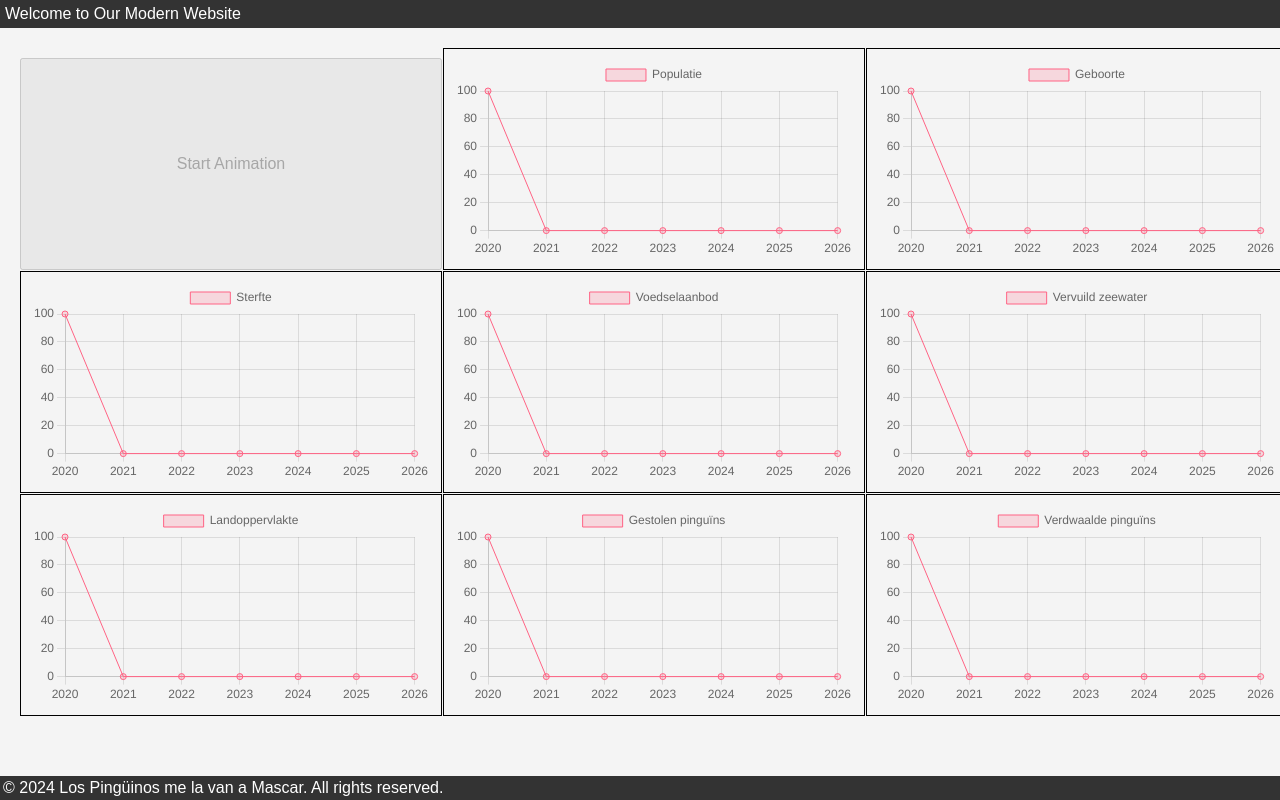
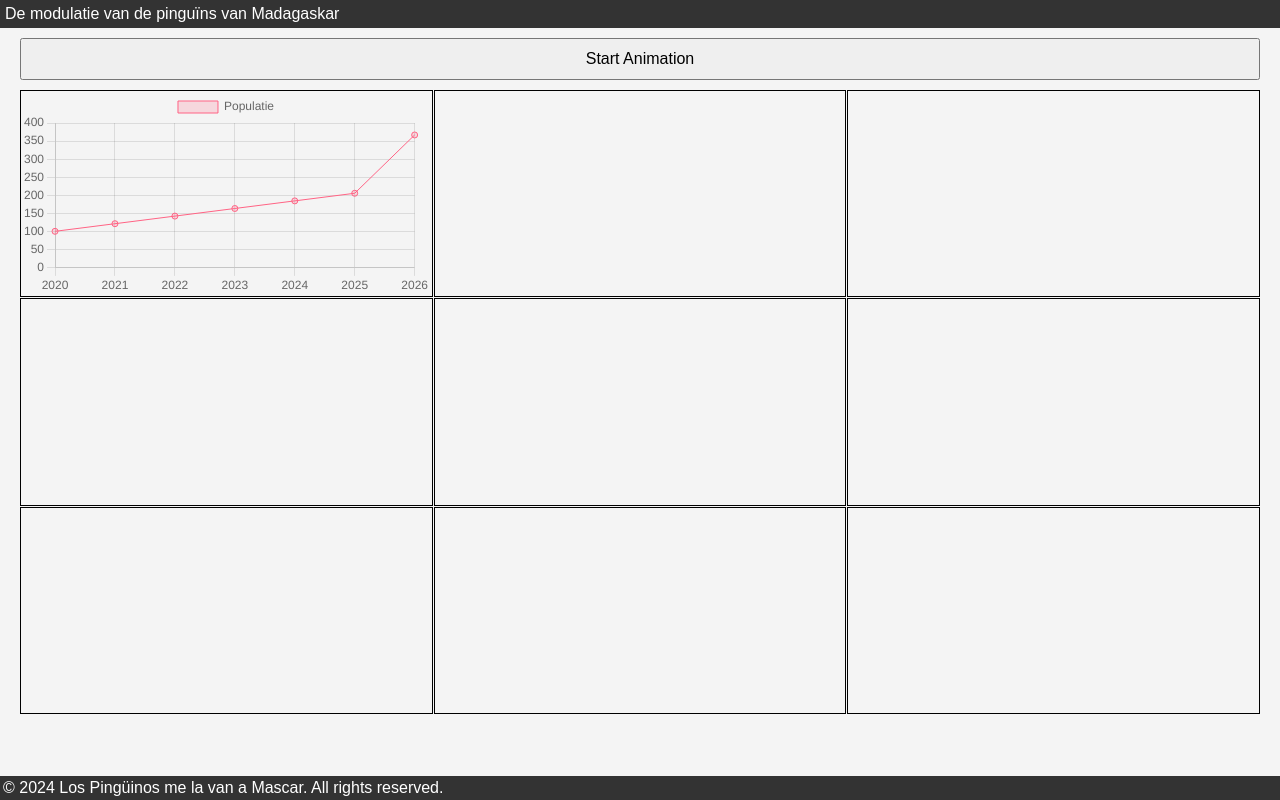
Before and after one commit to Julian-Dinnissen/los-pinguinos, a plain HTML site: page index.html in a window 1280 px wide. Both pictures are taken after a click on the button "Start Animation". Drawn offline with nearby package versions, Linux system fonts and the light colour scheme.

Commit message:
Update pinguin.py and style.css, and modify index.html and data.json

```diff
--- a/index.html
+++ b/index.html
@@ -3,15 +3,16 @@
 <head>
     <meta charset="UTF-8">
     <meta name="viewport" content="width=device-width, initial-scale=1.0">
-    <title>Modern Website</title>
+    <title>Los pinguinos</title>
     <link rel="stylesheet" href="./static/style.css">
 </head>
 <body>
     <header>
-        Welcome to Our Modern Website
+        De modulatie van de pinguïns van Madagaskar
     </header>
+    <button class="animatebutton" id="startAnimation">Start Animation</button>
     <section class="graph-container">
-        <button class="animatebutton" id="startAnimation">Start Animation</button>
+
 
         <div class="graph">
             <canvas id="totaal" width="400" height="200"></canvas>
@@ -45,6 +46,10 @@
             <canvas id="verdwaling" width="400" height="200"></canvas>
         </div>
 
+        <div class="graph">
+            <canvas id="bekering" width="400" height="200"></canvas>
+        </div>
+
     </section>
     <footer>
         &copy; 2024 Los Pingüinos me la van a Mascar. All rights reserved.
--- a/static/data.json
+++ b/static/data.json
@@ -1,20 +1,38 @@
 {
-    "years": [
-        "2020",
-        "2021",
-        "2022",
-        "2023",
-        "2024",
-        "2025",
-        "2026"
-    ],
-    "populationData": [
-        100,
-        120,
-        140,
-        160,
-        180,
-        200,
-        360
-    ]
+    "Populatie": {
+        "years": ["2020", "2021", "2022", "2023", "2024", "2025", "2026"],
+        "data": [101, 122, 143, 164, 185, 206, 367]
+    },
+    "var2": {
+        "years": ["2020", "2021", "2022", "2023", "2024", "2025", "2026"],
+        "data": [102, 124, 145, 166, 187, 208, 369]
+    },
+    "var3": {
+        "years": ["2020", "2021", "2022", "2023", "2024", "2025", "2026"],
+        "data": [103, 126, 147, 168, 189, 210, 371]
+    },
+    "var4": {
+        "years": ["2020", "2021", "2022", "2023", "2024", "2025", "2026"],
+        "data": [104, 128, 149, 170, 191, 212, 373]
+    },
+    "var5": {
+        "years": ["2020", "2021", "2022", "2023", "2024", "2025", "2026"],
+        "data": [105, 130, 151, 172, 193, 214, 375]
+    },
+    "var6": {
+        "years": ["2020", "2021", "2022", "2023", "2024", "2025", "2026"],
+        "data": [106, 132, 153, 174, 195, 216, 377]
+    },
+    "var7": {
+        "years": ["2020", "2021", "2022", "2023", "2024", "2025", "2026"],
+        "data": [107, 134, 155, 176, 197, 218, 379]
+    },
+    "var8": {
+        "years": ["2020", "2021", "2022", "2023", "2024", "2025", "2026"],
+        "data": [108, 136, 157, 178, 199, 220, 381]
+    },
+    "var9": {
+        "years": ["2020", "2021", "2022", "2023", "2024", "2025", "2026"],
+        "data": [109, 138, 159, 180, 201, 222, 383]
+    }
 }
--- a/static/script.js
+++ b/static/script.js
@@ -1,3 +1,38 @@
+// async function fetchDataAndSaveLists() {
+//   fetch("./static/data.json")
+//     .then((response) => response.json())
+//     .then((data) => {
+//       // Iterate over each variable
+//       for (let variable in data) {
+//         // Extract years and data for the current variable
+//         const years = data[variable].years;
+//         const variableData = data[variable].data;
+
+//         // Create lists to store years and data for the current variable
+//         const yearsList = [];
+//         const dataList = [];
+
+//         // Push years and data into respective lists
+//         for (let i = 0; i < years.length; i++) {
+//           yearsList.push(years[i]);
+//           dataList.push(variableData[i]);
+//         }
+
+//         // Output the lists
+//         console.log(`${variable}_years: `, yearsList);
+//         console.log(`${variable}_data: `, dataList);
+//       }
+
+//       const varList = [];
+//       for (let variable in data) {
+//         varList.push(variable);
+//       }
+//       console.log(varList);
+//     })
+//     .catch((error) => console.error("Error fetching JSON:", error));
+// }
+// await fetchDataAndSaveLists();
+
 async function fetchData() {
   try {
     const response = await fetch("./static/data.json");
@@ -9,23 +44,34 @@ async function fetchData() {
   }
 }
 
+// await console.log(fetchData());
+
 document.addEventListener("DOMContentLoaded", async function () {
   // Get the canvas element
-  const ctx1 = document.getElementById("totaal").getContext("2d");
-  const ctx2 = document.getElementById("geboorte").getContext("2d");
-  const ctx3 = document.getElementById("sterfte").getContext("2d");
-  const ctx4 = document.getElementById("voedsel").getContext("2d");
-  const ctx5 = document.getElementById("vervuiling").getContext("2d");
-  const ctx6 = document.getElementById("land").getContext("2d");
-  const ctx7 = document.getElementById("diefstal").getContext("2d");
-  const ctx8 = document.getElementById("verdwaling").getContext("2d");
+
+  let divs = [
+    document.getElementById("totaal").getContext("2d"),
+    document.getElementById("geboorte").getContext("2d"),
+    document.getElementById("sterfte").getContext("2d"),
+    document.getElementById("voedsel").getContext("2d"),
+    document.getElementById("vervuiling").getContext("2d"),
+    document.getElementById("land").getContext("2d"),
+    document.getElementById("diefstal").getContext("2d"),
+    document.getElementById("verdwaling").getContext("2d"),
+    document.getElementById("bekering").getContext("2d"),
+  ];
 
   try {
-    // Fetch data from data.json and use destructuring for clarity
-    const { years, populationData } = await fetchData();
+    const data = await fetchData();
+
+    // console.log(data);
+    // console.log(data.Populatie.years);
+
+    const years = data.Populatie.years;
+    const variableData = data.Populatie.data;
 
     // Create the chart
-    const totaal = new Chart(ctx1, {
+    const totaal = new Chart(divs[0], {
       type: "line",
       data: {
         labels: years,
@@ -48,199 +94,33 @@ document.addEventListener("DOMContentLoaded", async function () {
       },
     });
 
-    const geboorte = new Chart(ctx2, {
-      type: "line",
-      data: {
-        labels: years,
-        datasets: [
-          {
-            label: "Geboorte",
-            data: Array(years.length).fill(0), // Initialize data with zeros
-            backgroundColor: "rgba(255, 99, 132, 0.2)",
-            borderColor: "rgba(255, 99, 132, 1)",
-            borderWidth: 1,
-          },
-        ],
-      },
-      options: {
-        scales: {
-          y: {
-            beginAtZero: true,
-          },
-        },
-      },
-    });
-
-    const sterfte = new Chart(ctx3, {
-      type: "line",
-      data: {
-        labels: years,
-        datasets: [
-          {
-            label: "Sterfte",
-            data: Array(years.length).fill(0), // Initialize data with zeros
-            backgroundColor: "rgba(255, 99, 132, 0.2)",
-            borderColor: "rgba(255, 99, 132, 1)",
-            borderWidth: 1,
-          },
-        ],
-      },
-      options: {
-        scales: {
-          y: {
-            beginAtZero: true,
-          },
-        },
-      },
-    });
-
-    const voedsel = new Chart(ctx4, {
-      type: "line",
-      data: {
-        labels: years,
-        datasets: [
-          {
-            label: "Voedselaanbod",
-            data: Array(years.length).fill(0), // Initialize data with zeros
-            backgroundColor: "rgba(255, 99, 132, 0.2)",
-            borderColor: "rgba(255, 99, 132, 1)",
-            borderWidth: 1,
-          },
-        ],
-      },
-      options: {
-        scales: {
-          y: {
-            beginAtZero: true,
-          },
-        },
-      },
-    });
-
-    const vervuiling = new Chart(ctx5, {
-      type: "line",
-      data: {
-        labels: years,
-        datasets: [
-          {
-            label: "Vervuild zeewater",
-            data: Array(years.length).fill(0), // Initialize data with zeros
-            backgroundColor: "rgba(255, 99, 132, 0.2)",
-            borderColor: "rgba(255, 99, 132, 1)",
-            borderWidth: 1,
-          },
-        ],
-      },
-      options: {
-        scales: {
-          y: {
-            beginAtZero: true,
-          },
-        },
-      },
-    });
-
-    const land = new Chart(ctx6, {
-      type: "line",
-      data: {
-        labels: years,
-        datasets: [
-          {
-            label: "Landoppervlakte",
-            data: Array(years.length).fill(0), // Initialize data with zeros
-            backgroundColor: "rgba(255, 99, 132, 0.2)",
-            borderColor: "rgba(255, 99, 132, 1)",
-            borderWidth: 1,
-          },
-        ],
-      },
-      options: {
-        scales: {
-          y: {
-            beginAtZero: true,
-          },
-        },
-      },
-    });
-
-    const diefstal = new Chart(ctx7, {
-      type: "line",
-      data: {
-        labels: years,
-        datasets: [
-          {
-            label: "Gestolen pinguïns",
-            data: Array(years.length).fill(0), // Initialize data with zeros
-            backgroundColor: "rgba(255, 99, 132, 0.2)",
-            borderColor: "rgba(255, 99, 132, 1)",
-            borderWidth: 1,
-          },
-        ],
-      },
-      options: {
-        scales: {
-          y: {
-            beginAtZero: true,
-          },
-        },
-      },
-    });
-
-    const verdwaling = new Chart(ctx8, {
-      type: "line",
-      data: {
-        labels: years,
-        datasets: [
-          {
-            label: "Verdwaalde pinguïns",
-            data: Array(years.length).fill(0), // Initialize data with zeros
-            backgroundColor: "rgba(255, 99, 132, 0.2)",
-            borderColor: "rgba(255, 99, 132, 1)",
-            borderWidth: 1,
-          },
-        ],
-      },
-      options: {
-        scales: {
-          y: {
-            beginAtZero: true,
-          },
-        },
-      },
-    });
-
-    const graphs = [
-      totaal,
-      geboorte,
-      sterfte,
-      voedsel,
-      vervuiling,
-      land,
-      diefstal,
-      verdwaling,
-    ];
-
     const startAnimationButton = document.getElementById("startAnimation");
     let yearIndex = 0;
     let animationInterval;
 
     startAnimationButton.addEventListener("click", () => {
       startAnimationButton.disabled = true;
-      animationInterval = setInterval(animateGraph, 200); // Adjust animation speed (milliseconds)
+      animationInterval = setInterval(animateAllGraphs, 200); // Adjust animation speed (milliseconds)
     });
 
-    function animateGraph() {
+    function animateAllGraphs() {
       if (yearIndex < years.length) {
-        for (let i = 0; i < graphs.length; i++) {
-          graphs[i].data.datasets[0].data[yearIndex] =
-            populationData[yearIndex];
-          graphs[i].update();
-        }
+        graphs.forEach((graph) => {
+          animateGraph(graph);
+        });
+        yearIndex++;
       } else {
         clearInterval(animationInterval);
         startAnimationButton.disabled = false;
       }
     }
+
+    function animateGraph(graph) {
+      graph.data.datasets[0].data[yearIndex] = variableData[yearIndex];
+      graph.update();
+    }
+
+    const graphs = [totaal];
   } catch (error) {
     console.error("Error loading data:", error);
     // Handle the error gracefully, e.g., display an error message to the user
--- a/static/style.css
+++ b/static/style.css
@@ -38,6 +38,7 @@ footer {
 
 .graph-container {
     display: grid;
+    padding-top: 0px;
     grid-template-columns: repeat(3, 1fr); /* Updated to 3 columns */
     grid-template-rows: repeat(3, 1fr); /* Updated to 3 rows */
     gap: 1px;
@@ -45,7 +46,6 @@ footer {
 
 .graph {
     border: 1px solid #000;
-    padding: 10px;
     box-sizing: border-box;
     display: flex;
     justify-content: center;
@@ -59,7 +59,8 @@ footer {
 }
 
 button {
-    margin-top: 10px;
+    margin-top: 10px;  margin-bottom: 10px;
+    margin-left: 20px; margin-right: 20px;
     padding: 10px 20px;
     font-size: 16px;
     cursor: pointer;
```
Also changed, not shown: oldscript.js (added, +277 -0 lines), 1 other file.
